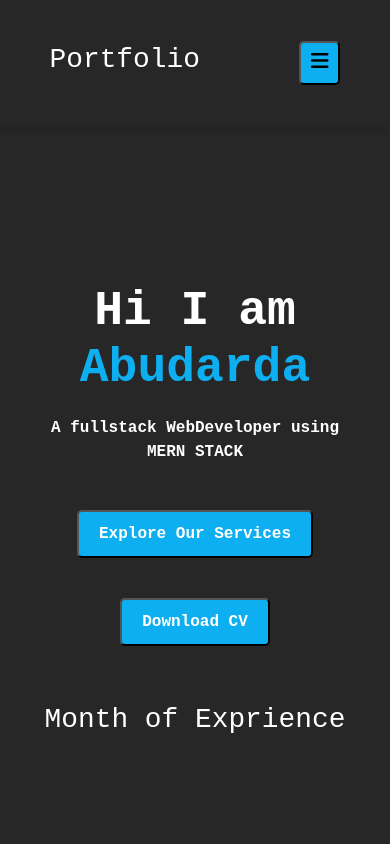
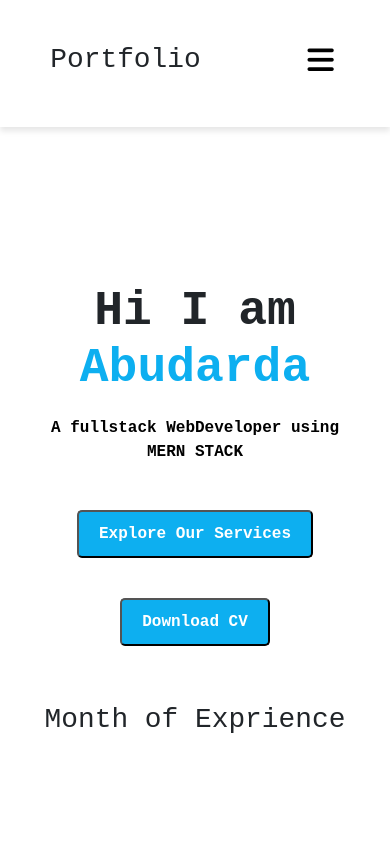
Before and after one commit to Abudarda12/Abudarda, a plain HTML site: page index.html in a window 390 px wide. Shown: the top 844 px of the page. Drawn offline with nearby package versions, Linux system fonts and the light colour scheme.

Commit message:
improved u

```diff
--- a/style.css
+++ b/style.css
@@ -4,8 +4,9 @@ body{
 
 }
 html{
-    background-color: rgb(39, 39, 39);
-    color: #fff;
+    background-color: white;
+    color: black;
+
 }
 header {
     font-family: monospace, sans-serif;
@@ -15,14 +16,14 @@ header {
     flex-direction: row;
     justify-content: space-around;
     align-items: center;
-    background-color: rgb(39, 39, 39);
+    background-color: #fff;
     position: fixed; /* Make the navbar fixed */
     top: 0; /* Position it at the top of the page */
     left: 0;
     width: 100%; /*Ensure it spans the full width */
     z-index: 1000; /* Ensure it stays above other elements */
     box-shadow: 0 4px 6px rgba(0, 0, 0, 0.1); /* Optional: Add a shadow for better visibility */
-    color: #fff;
+
 }
 .menu a{
     text-decoration: none;
@@ -31,7 +32,7 @@ header {
     color: #0daff0;
 }
 .menu a:hover{
-    color:white;
+
 }
 .dropdown {
     position: relative;
@@ -59,11 +60,11 @@ header {
 
 .nav-toggle{
     display: none;
-    font-size: 20px;
+    font-size: 30px;
     cursor: pointer;
-    border-radius: 5px;
-    padding: 5px 10px;
-    background-color: #0daff0;
+    border: none;
+    background-color: #fff;
+
 }
 @media (max-width: 768px) {
     .menu {
@@ -76,7 +77,7 @@ header {
         top: 15vh;
         left: 0;
         width: 90%;
-        background-color: rgb(39, 39, 39);
+        background-color: #fff;
         z-index: 1;
         flex-direction: column;
         align-items: center;
@@ -89,9 +90,7 @@ header {
     }
     .nav-toggle {
         display: block;
-    }
-    .nav-toggle:hover {
-        color: #fff;
+        color: #000;
     }
 }
 /* Hero Section Styles */
@@ -114,8 +113,7 @@ main{
     justify-content: center;
     align-items: center;
     margin-top: 20vh;
-    background-color: rgb(39, 39, 39);
-    color: #fff;
+
 
 }
 .hero-content{
@@ -144,6 +142,7 @@ main{
    font-size: 1.2rem;
    text-align: center;
    padding: 10px 20px;
+   color: #000;
 }
 .hero-content .button{
     display: flex;
@@ -158,12 +157,13 @@ main{
     text-decoration: none;
     font-weight: 600;
     margin: 20px;
+    transition: all 0.3s ease;
 }
 .hero-content button:hover{
     background-color: #fff;
     color: black;
-    border: 2px solid #fff;
-    transition: all 0.3s ease;
+    border: 2px solid #000;
+
     transform: scale(1.1);
 }
 /* Counter Card Styles */
@@ -184,19 +184,21 @@ main{
     width: 30%;
     margin: 20px;
     color: #fff;
+    transition: all 0.3s ease;
 
     }
 
-.counter h1 {
+/* .counter h1 {
     font-size: 3rem;
 
     margin: 0;
     font-weight: bold;
     transition: all 0.3s ease;
-}
+} */
 .counter:hover {
-    color: #0daff0;
-    transition: all 0.3s ease;
+    color: #000;
+    background-color: #fff;
+    border: 2px solid black;
     transform: scale(1.1);
 }
 /* .counter h1:hover {
```
